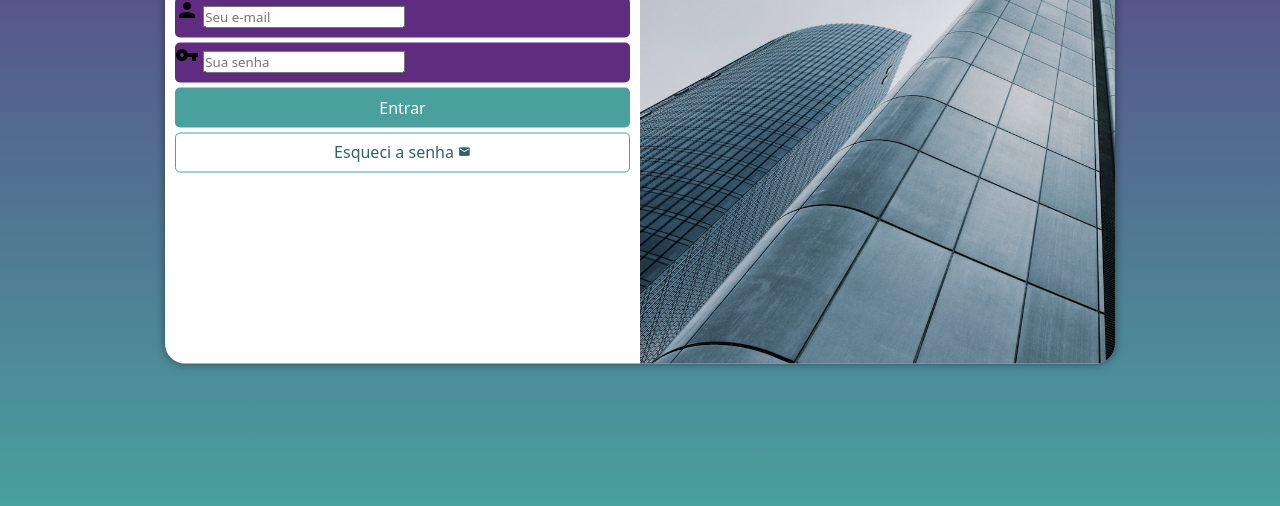
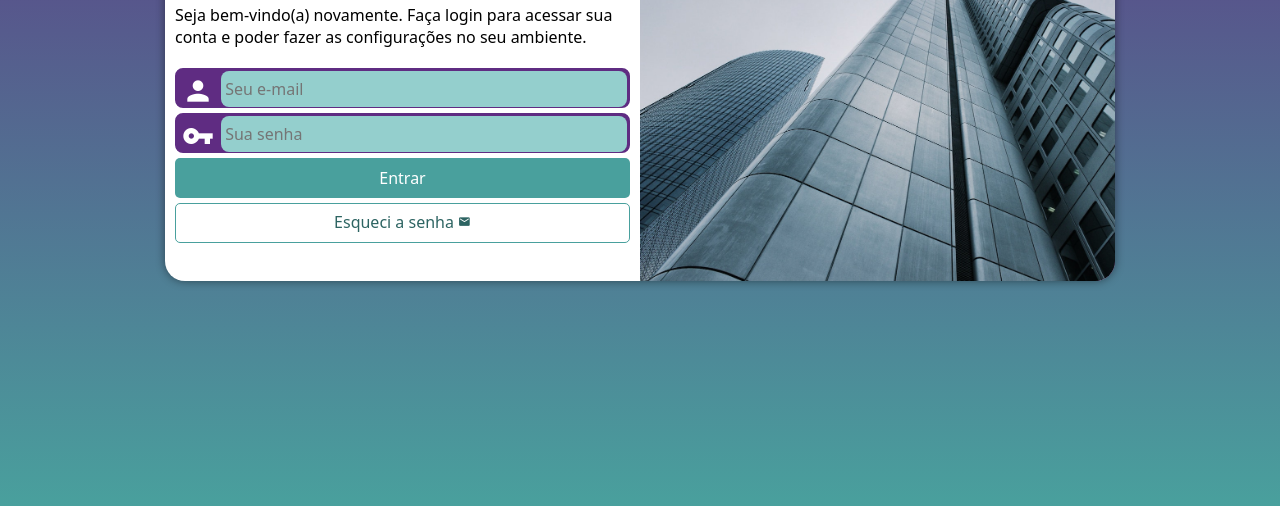
Before and after one commit to nathassiarodermel/projeto-login, a plain HTML site: page index.html in a window 1280 px wide. Shown: the part 294-800 px from the top of the page. Drawn offline with Linux system fonts and the light colour scheme.

Commit message:
Layout final

```diff
--- a/estilos/media-query.css
+++ b/estilos/media-query.css
@@ -1,6 +1,7 @@
 @charset "UTF-8";
 
 @media screen and (min-width: 768px) and (max-width: 992px) {
+    /*TABLET*/
 
     body {
         background-image: linear-gradient(to top, #49a09d, #5f2c82);
@@ -8,6 +9,7 @@
 
     section#login {
         width: 80vw;
+        height: 330px;
     }
 
     section#login > div#imagem {
@@ -22,17 +24,20 @@
     }
 
     div#formulario > p {
-        font-size: 1.2em;
+        font-size: 1em;
+        margin: 20px 0px;
     }
 }
 
 @media screen and (min-width: 992px) {
+    /*DESKTOP*/
     body {
         background-image: linear-gradient(to top, #49a09d, #5f2c82);
     }
 
     section#login {
         width: 950px;
+        height: 350px;
     }
 
     section#login > div#imagem {
@@ -51,6 +56,7 @@
     }
 
     div#formulario > p {
-        font-size: 1.2em;
+        font-size: 1em;
+        margin: 20px 0px;
     }
 }
--- a/estilos/style.css
+++ b/estilos/style.css
@@ -29,7 +29,6 @@ section#login {
     position: absolute;
     top: 50%;
     left: 50%;
-    transform: translate(-50%,-50%);
     overflow: hidden;
 
     background-color: white;
@@ -39,6 +38,7 @@ section#login {
     border-radius: 20px;
     box-shadow: 0px 0px 10px rgba(0, 0, 0, 0.450);
 
+    transform: translate(-50%,-50%);
     transition: width .3s, heigth .3s;
     transition-timing-function: ease;
 }
@@ -68,15 +68,41 @@ div#formulario > p {
 
 form > div.campo {
     background-color: #5f2c82;
+    border: 2px solid #5f2c82;
     display: block;
     width: 100%;
     height: 40px;
-    border-radius: 5px;
+    border-radius: 8px;
     margin: 5px 0px;
 }
 
 div.campo > label {
     display: none;
+}
+
+div.campo > i {
+    color: white;
+    /* background-color: black; */
+    font-size: 2em;
+    width: 40px;
+    padding: 5px;
+}
+
+div.campo > input {
+    background-color: #94cfcd;
+    font-size: 1em;
+    width: calc(100% - 45px);
+    /* transform: translateX(1px); */
+    /* transform: translate(1px,-11px); */
+    height: 100%;
+    border: 0px;
+    border-radius: 8px;
+    padding: 4px;
+    transform: translateY(-12px);
+}
+
+div.campo > input:focus-within{
+    background-color: white;
 }
 
 form > input[type=submit] {
```
